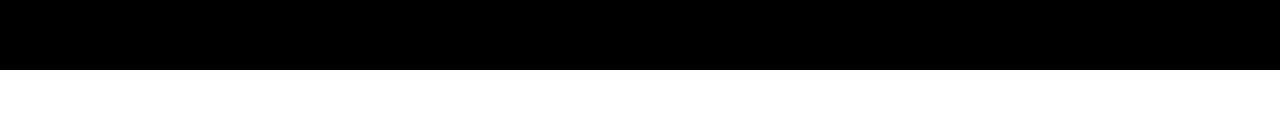
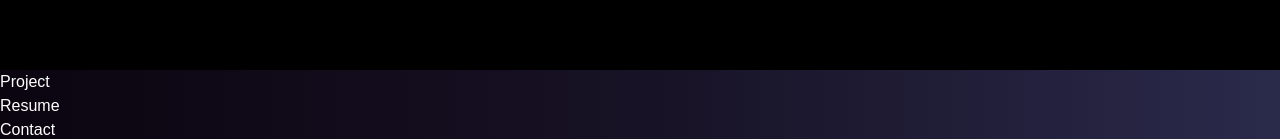
Before and after one commit to bholusaini/bksarswal, a Next.js app: page / in a window 1280 px wide. Shown: the part 826-965 px from the top of the page. Before the commit the page ends 896 px from the top, so only its background shows below. Built offline with nearby package versions, Linux system fonts and the light colour scheme.

Commit message:
setp full

```diff
--- /dev/null
+++ b/app/contact/page.tsx
@@ -0,0 +1,12 @@
+import React from 'react'
+import Contact from '../../components/Contact'
+
+const ContactRouter = () => {
+  return (
+    <div>
+        <Contact/>
+    </div>
+  )
+}
+
+export default ContactRouter
--- /dev/null
+++ b/app/resume/page.tsx
@@ -0,0 +1,12 @@
+import Resume from "../../components/Resume"
+
+
+const ResumeRouter = () => {
+  return (
+    <div>
+      <Resume/>
+    </div>
+  )
+}
+
+export default ResumeRouter
--- /dev/null
+++ b/app/skills/page.tsx
@@ -0,0 +1,12 @@
+import Skills from "../../components/Skills"
+
+
+const SkillsRouter = () => {
+  return (
+    <div>
+      <Skills/>
+    </div>
+  )
+}
+
+export default SkillsRouter
--- /dev/null
+++ b/components/Contact.tsx
@@ -0,0 +1,10 @@
+import React from 'react'
+
+const Contact = () => {
+  return (
+    <div  className='text-white'>Contact
+    </div>
+  )
+}
+
+export default Contact
--- a/components/Home.tsx
+++ b/components/Home/index.tsx
@@ -1,5 +1,9 @@
 import Link from 'next/link'
 import React from 'react'
+import Works from '../Works'
+import Resume from '../Resume'
+import Skills from '../Skills'
+import Contact from '../Contact'
 
 const Home = () => {
   return (
@@ -8,9 +12,8 @@ const Home = () => {
         <div className="container mx-auto p-6">
           <div className="flex flex-col md:flex-row items-center justify-between gap-8">
 
-            {/* 📝 Mobile Heading + Image + Desc + Button | Full Text on Desktop */}
             <div className="w-full md:w-1/2  md:text-left order-1 md:order-none">
-              {/* Heading Only on Mobile */}
+              {/* Heading fo Mobile */}
               <div className="md:hidden flex  flex-col justify-start gap-4 mb-6">
                 <span className="text-2xl sm:text-2xl text-white font-bold block">
                   I am Bholu Saini
@@ -20,7 +23,7 @@ const Home = () => {
                 </h1>
               </div>
 
-              {/* 👨‍💻 Image - Only on Mobile */}
+              {/* img for Mobile */}
               <div className=" md:hidden flex justify-center mb-6">
                 <div className="transform rotate-3 hover:rotate-0 transition-all duration-500 ease-in-out">
                   <div className="flex justify-center items-center border-4 border-indigo-400 hover:border-blue-600 rounded-xl w-[280px] md:w-[300px] h-[350px] md:h-[30px]">
@@ -33,9 +36,9 @@ const Home = () => {
                 </div>
               </div>
 
-              {/* Description + Button (always shown) */}
+              {/* Description + download btn show All Same  */}
               <div className="space-y-6">
-                {/* Heading (Desktop only) */}
+                {/* Heading for Desktop */}
                 <div className="hidden md:block">
                   <span className="text-2xl sm:text-3xl text-white font-bold block pb-2">
                     I am Bholu Saini
@@ -79,6 +82,10 @@ const Home = () => {
           </div>
         </div>
       </section>
+      <Works/>
+      <Resume/>
+      <Skills/>
+      <Contact/>
     </div>
   )
 }
--- a/components/Layout.tsx
+++ b/components/Layout.tsx
@@ -46,8 +46,8 @@ const Layout: FC<ChildrenInterface> = ({ children }) => {
               <ul className="flex text-lg font-semibold text-white gap-8">
                 <li><Link href="/" className="hover:border-b-2 hover:border-blue-500">Home</Link></li>
                 <li><Link href="/works" className="hover:border-b-2 hover:border-blue-500">Works</Link></li>
-                <li><Link href="#resume" className="hover:border-b-2 hover:border-blue-500">Resume</Link></li>
-                <li><Link href="#skills" className="hover:border-b-2 hover:border-blue-500">Skills</Link></li>
+                <li><Link href="/resume" className="hover:border-b-2 hover:border-blue-500">Resume</Link></li>
+                <li><Link href="/skills" className="hover:border-b-2 hover:border-blue-500">Skills</Link></li>
               </ul>
             </nav>
 
--- /dev/null
+++ b/components/Resume.tsx
@@ -0,0 +1,11 @@
+import React from 'react'
+
+const Resume = () => {
+  return (
+    <div  className='text-white'>Resume
+
+    </div>
+  )
+}
+
+export default Resume
--- /dev/null
+++ b/components/Skills.tsx
@@ -0,0 +1,11 @@
+import React from 'react'
+
+const Skills = () => {
+  return (
+    <div  className='text-white'>
+
+    </div>
+  )
+}
+
+export default Skills
--- a/components/Works.tsx
+++ b/components/Works.tsx
@@ -2,7 +2,8 @@ import React from 'react'
 
 const Works = () => {
   return (
-    <div>Project</div>
+    <div className='text-white'>Project
+    </div>
   )
 }
 
```
Also changed, not shown: 1 other file (tests, documents, lock files or other folders).
